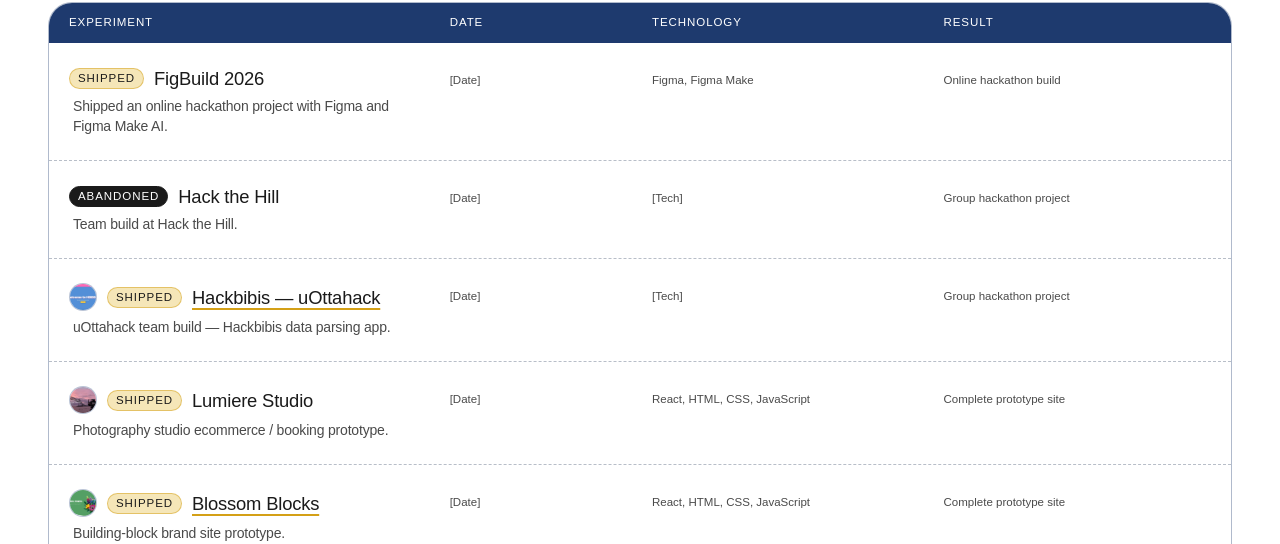
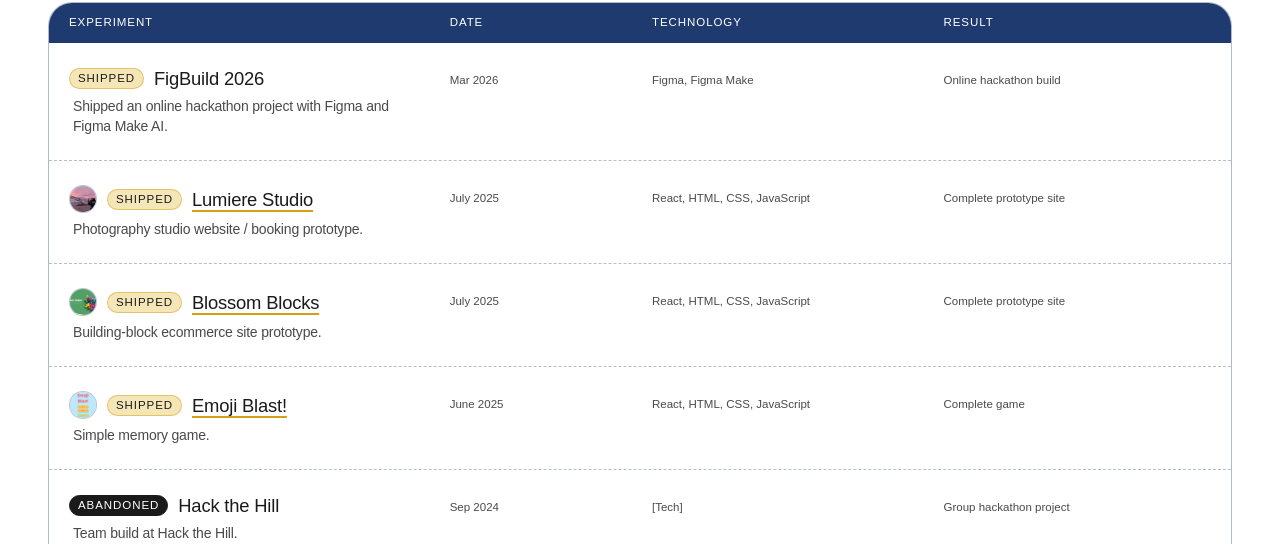
Before and after one commit to raphgh/porfolio2026, a Next.js app: page /lab in a window 1280 px wide. Shown: the part 408-952 px from the top of the page. Built offline with nearby package versions, Linux system fonts and the light colour scheme; no server answers.

Commit message:
Update lab experiments

```diff
--- a/src/data/lab.ts
+++ b/src/data/lab.ts
@@ -5,7 +5,7 @@ export const lab: LabExperiment[] = [
   {
     id: "figbuild-2026",
     title: "FigBuild 2026",
-    date: "[Date]",
+    date: "Mar 2026",
     technology: ["Figma", "Figma Make"],
     result: "Online hackathon build",
     description: "Shipped an online hackathon project with Figma and Figma Make AI.",
@@ -13,39 +13,14 @@ export const lab: LabExperiment[] = [
     link: { label: "View project", href: "#" },
   },
   {
-    id: "hack-the-hill",
-    title: "Hack the Hill",
-    date: "[Date]",
-    technology: ["[Tech]"],
-    result: "Group hackathon project",
-    description: "Team build at Hack the Hill.",
-    status: "ABANDONED",
-    link: { label: "View project", href: "#" },
-  },
-  {
-    id: "uottahack",
-    title: "Hackbibis — uOttahack",
-    date: "[Date]",
-    technology: ["[Tech]"],
-    result: "Group hackathon project",
-    description: "uOttahack team build — Hackbibis data parsing app.",
-    status: "SHIPPED",
-    link: { label: "Open Hackbibis", href: "https://hackbibis.gadget.app/" },
-    media: {
-      type: "image",
-      src: "/lab/hackbibis.png",
-      alt: "Hackbibis welcome screen with neon pink and blue neo-brutalist UI",
-    },
-  },
-  {
-    id: "ecommerce-prototype",
+    id: "service-prototype",
     title: "Lumiere Studio",
-    date: "[Date]",
+    date: "July 2025",
     technology: ["React", "HTML", "CSS", "JavaScript"],
     result: "Complete prototype site",
-    description: "Photography studio ecommerce / booking prototype.",
+    description: "Photography studio website / booking prototype.",
     status: "SHIPPED",
-    link: { label: "View site", href: "#" },
+    link: { label: "Open Lumiere Studio", href: "https://amykayrala.github.io/photography-service-site/" },
     media: {
       type: "image",
       src: "/lab/lumiere-studio.jpg",
@@ -53,12 +28,12 @@ export const lab: LabExperiment[] = [
     },
   },
   {
-    id: "service-prototype",
+    id: "ecommerce-prototype",
     title: "Blossom Blocks",
-    date: "[Date]",
+    date: "July 2025",
     technology: ["React", "HTML", "CSS", "JavaScript"],
     result: "Complete prototype site",
-    description: "Building-block brand site prototype.",
+    description: "Building-block ecommerce site prototype.",
     status: "SHIPPED",
     link: { label: "Open Blossom Blocks", href: "https://amykayrala.github.io/blossom-blocks/" },
     media: {
@@ -70,10 +45,10 @@ export const lab: LabExperiment[] = [
   {
     id: "game-prototype",
     title: "Emoji Blast!",
-    date: "[Date]",
+    date: "June 2025",
     technology: ["React", "HTML", "CSS", "JavaScript"],
-    result: "Complete prototype site",
-    description: "Browser memory / matching game prototype.",
+    result: "Complete game",
+    description: "Simple memory game.",
     status: "SHIPPED",
     link: { label: "Play game", href: "https://amykayrala.github.io/memory-game/" },
     media: {
@@ -83,13 +58,38 @@ export const lab: LabExperiment[] = [
     },
   },
   {
+    id: "hack-the-hill",
+    title: "Hack the Hill",
+    date: "Sep 2024",
+    technology: ["[Tech]"],
+    result: "Group hackathon project",
+    description: "Team build at Hack the Hill.",
+    status: "ABANDONED",
+    link: { label: "View project", href: "#" },
+  },
+  {
+    id: "uottahack",
+    title: "Hackbibis — uOttahack",
+    date: "Jan 2025",
+    technology: ["[Tech]"],
+    result: "Group hackathon project for uOttahack",
+    description: "uOttahack team build; data parsing app.",
+    status: "SHIPPED",
+    link: { label: "Open Hackbibis", href: "https://hackbibis.gadget.app/" },
+    media: {
+      type: "image",
+      src: "/lab/hackbibis.png",
+      alt: "Hackbibis welcome screen with neon pink and blue neo-brutalist UI",
+    },
+  },
+  {
     id: "personal-site-test",
     title: "Test Personal Website",
-    date: "[Date]",
+    date: "May-July 2025",
     technology: ["React", "HTML", "CSS", "JavaScript"],
-    result: "Complete prototype site",
-    description: "Early personal site experiment — practice pass before this portfolio.",
-    status: "SHIPPED",
-    link: { label: "View site", href: "#" },
+    result: "Complete personal site",
+    description: "Early personal website experiment with React.",
+    status: "ABANDONED",
+    link: { label: "Open site", href: "https://rgportfolio-ebon.vercel.app/index.html" },
   },
 ];
```
